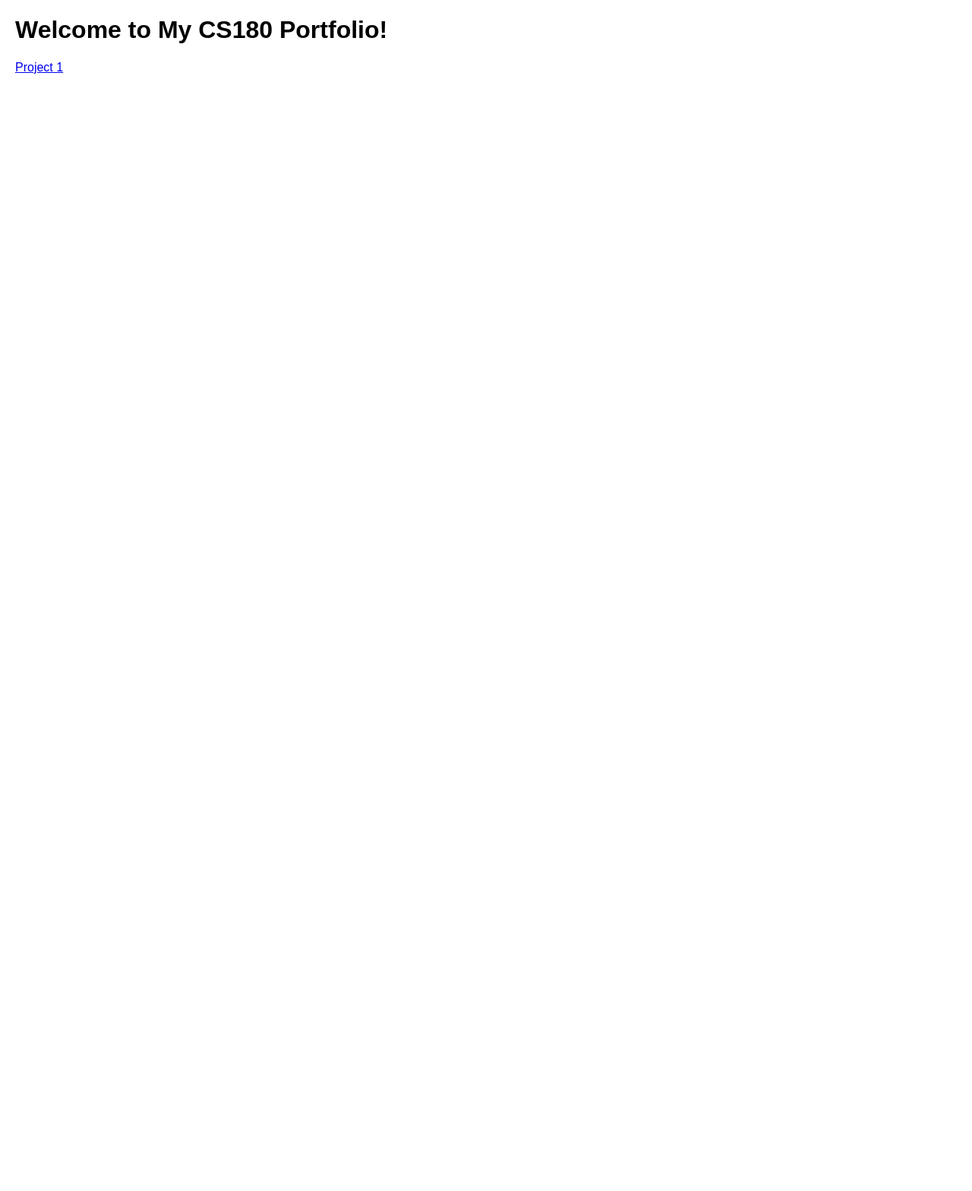
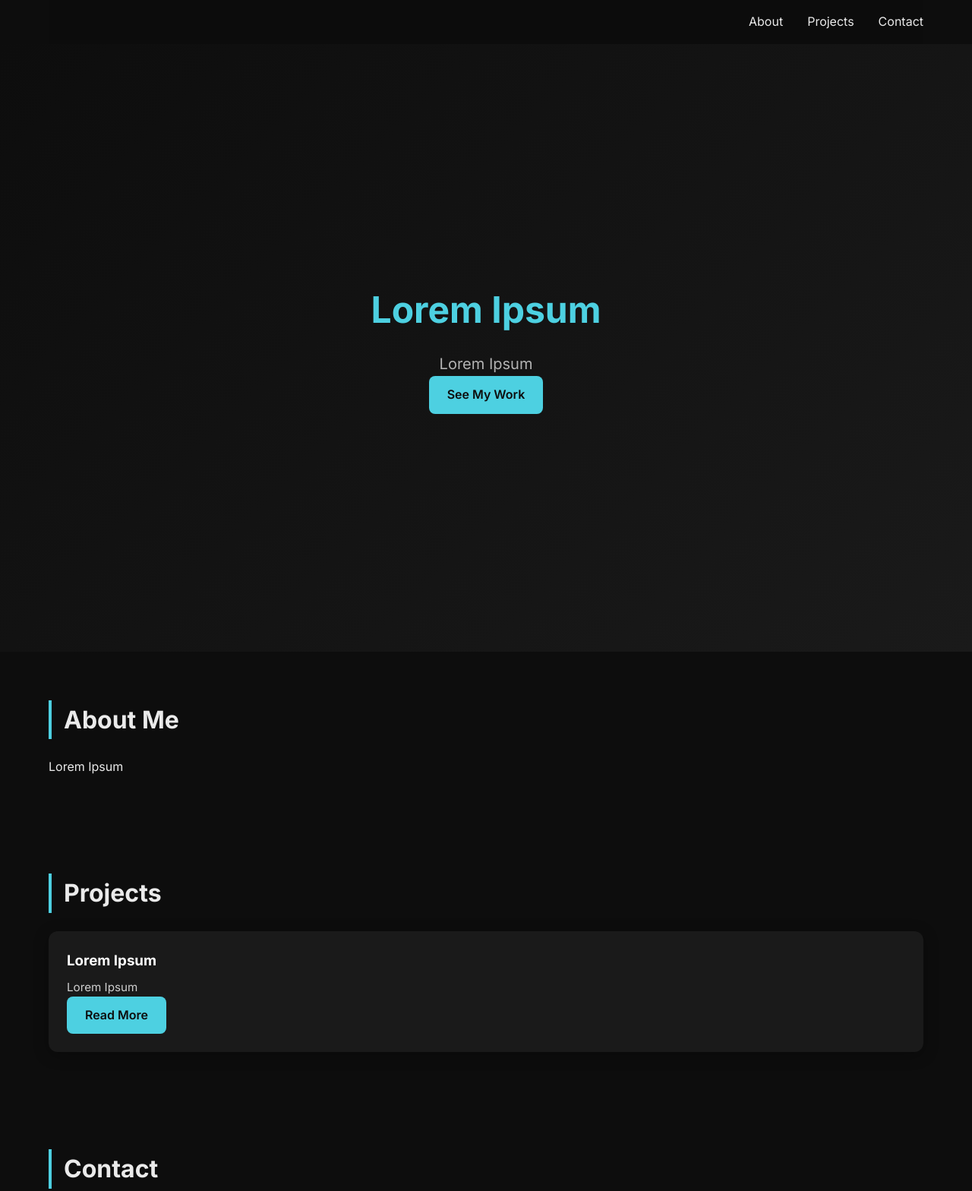
Before and after one commit to Crazyturtlej/Crazyturtlej.github.io, a plain HTML site: page index.html in a window 1280 px wide. Shown: the top 1568 px of the page at 76% size. Before the commit the page ends 800 px from the top, so only its background shows below. Drawn offline with Linux system fonts and the light colour scheme.

Commit message:
Update index.html

```diff
--- a/index.html
+++ b/index.html
@@ -1,16 +1,66 @@
 <!DOCTYPE html>
-<html>
+<html lang="en">
 <head>
-    <title>My Portfolio</title>
-    <style>
-        body {
-            font-family: Arial, sans-serif;
-            margin: 20px;
-        }
-    </style>
+  <meta charset="UTF-8" />
+  <meta name="viewport" content="width=device-width, initial-scale=1.0" />
+  <title>Jaimyn Drake</title>
+  <link rel="stylesheet" href="style.css" />
+  <!-- Optional: Google Fonts for Inter -->
+  <link href="https://fonts.googleapis.com/css2?family=Inter:wght@400;600;700&display=swap" rel="stylesheet">
 </head>
 <body>
-    <h1>Welcome to My CS180 Portfolio!</h1>
-    <a href="./1/index.html">Project 1</a>
+
+  <!-- ====== Navbar ====== -->
+  <nav class="container">
+    <ul>
+      <li><a href="#about">About</a></li>
+      <li><a href="#projects">Projects</a></li>
+      <li><a href="#contact">Contact</a></li>
+    </ul>
+  </nav>
+
+  <!-- ====== Hero Section ====== -->
+  <header>
+    <div>
+      <h1>Lorem Ipsum</h1>
+      <p>Lorem Ipsum</p>
+      <a href="#projects" class="btn">See My Work</a>
+    </div>
+  </header>
+
+  <!-- ====== About Section ====== -->
+  <section id="about" class="container">
+    <h2>About Me</h2>
+    <p>
+      Lorem Ipsum
+    </p>
+  </section>
+
+  <!-- ====== Projects Section ====== -->
+  <section id="projects" class="container">
+    <h2>Projects</h2>
+    <div class="projects">
+
+      <div class="project-card">
+        <h3>Lorem Ipsum</h3>
+        <p>Lorem Ipsum</p>
+        <a href="#" class="btn">Read More</a>
+      </div>
+    </div>
+  </section>
+
+  <!-- ====== Contact Section ====== -->
+  <section id="contact" class="container">
+    <h2>Contact</h2>
+    <p><a href="mailto:crazyturtlej@gmail.com" class="btn">Email Me</a></p>
+    <!-- Optional: add LinkedIn / GitHub icons here -->
+  </section>
+
+  <!-- ====== Footer ====== -->
+<!--   <footer>
+    <p>© 2025 Jaimyn Drake. Built with ❤️ and lots of robotics coffee.</p>
+  </footer> -->
+
 </body>
 </html>
+<!-- ====== Boilerplate provided by ChatGPT ====== -->
```
